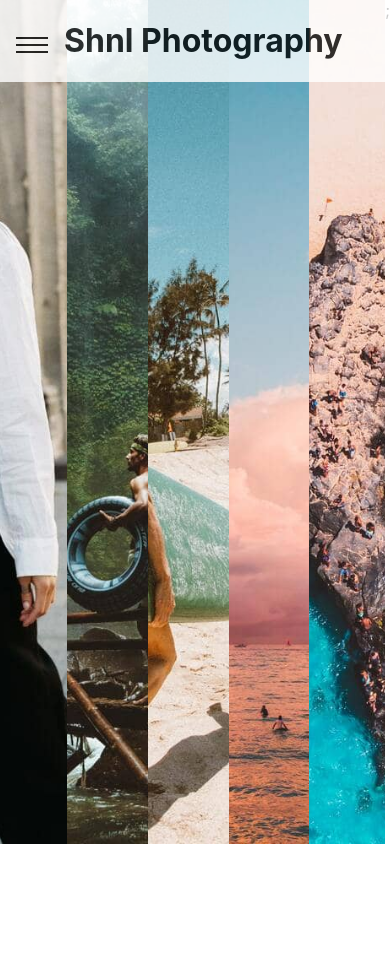
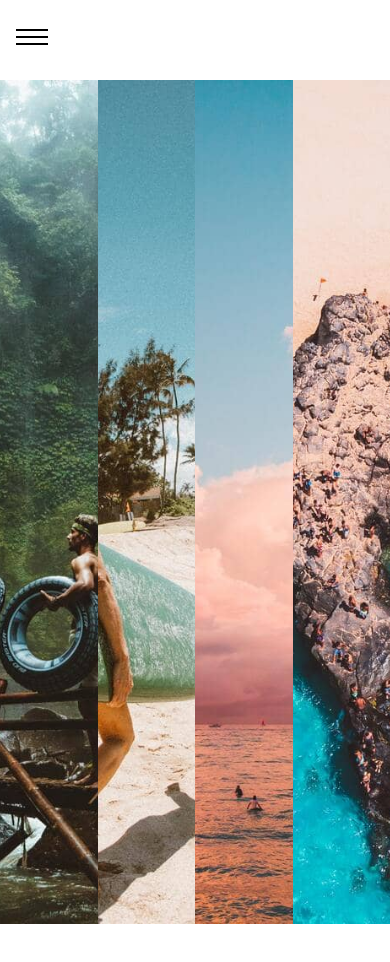
Before and after one commit to ianmat55/Shnl_Next, a Next.js app: page / in a window 390 px wide. Shown: the top 962 px of the page. After the commit the page ends 924 px from the top, so only its background shows below. Built offline with nearby package versions, Linux system fonts and the light colour scheme.

Commit message:
responsive image design added to wedding and lifestyle headers

```diff
--- a/components/layout.js
+++ b/components/layout.js
@@ -16,7 +16,7 @@ export default function Layout({ children }) {
         />
       </Head>
       <Nav />
-      <main>
+      <main id='main'>
         {children}
       </main>
     </>
--- a/components/navbar.js
+++ b/components/navbar.js
@@ -25,7 +25,7 @@ const MenuItems = ({ menuLinks }) => {
 const SocialIcons = ({ insta, facebook, email }) => {
 	const socialImgs = [insta, facebook, email];
 	const renderIcons = socialImgs.map((icon, id) =>
-		<li key={id} className={styles.sIcon}> <Image src={icon} alt={icon} />  </li>
+		<li key={id} className={styles.sIcon}> <Image src={icon} alt={icon} priority />  </li>
 	)
 
 	return (
@@ -100,7 +100,7 @@ const Nav = ({ setDesktopImg }) => {
 		<div id={styles.carouselContainer}>
 			<div className={styles.hamburgerContainer}>
 				<HamburgerMenu />
-				<h1 id='mobile-Title' className='text-xl tablet:hidden'> Shnl Photography </h1>
+				{/* <h1 id='mobile-Title' className='text-xl tablet:hidden'> Shnl Photography </h1> */}
 			</div>
 			<div id={styles.navContainer}>
 				<nav className='translate_nav'>
--- a/package.json
+++ b/package.json
@@ -14,6 +14,7 @@
     "postcss-preset-env": "^7.3.1",
     "react": "17.0.2",
     "react-dom": "17.0.2",
+    "react-responsive-carousel": "^3.2.22",
     "tailwindcss": "^3.0.19"
   },
   "devDependencies": {
--- a/pages/index.js
+++ b/pages/index.js
@@ -2,14 +2,6 @@ import Image from 'next/image'
 import React, { useState, useEffect } from 'react'
 import styles from '../styles/Home.module.css'
 
-import homeImg from '../public/assets/desktop_images/home.jpg'
-import weddingImg from '../public/assets/desktop_images/wedding.jpg'
-import commercialImg from '../public/assets/desktop_images/commercial.jpg'
-import lifestyleImg from '../public/assets/desktop_images/lifestyle.jpg'
-import galleryImg from '../public/assets/desktop_images/gallery.jpg'
-import contactImg from '../public/assets/desktop_images/contact.jpg'
-
-import img1 from '../public/assets/mobile_images/img1.jpg'
 import img2 from '../public/assets/mobile_images/img2.jpg'
 import img3 from '../public/assets/mobile_images/img3.jpg'
 import img4 from '../public/assets/mobile_images/img4.jpg'
@@ -17,74 +9,76 @@ import img5 from '../public/assets/mobile_images/img5.jpg'
 
 const MobileImages = ({ mobileImages }) => {
 	const [count, setCount] = useState(0);
-  	const [width, setWidth] = useState(undefined);
-	// const length = mobileImages.length;
+  	const [width, setWidth] = useState(1);
+
   	useEffect(() => {
     	if (typeof window !== 'undefined') {
       		console.log(window.innerWidth)
       		setWidth(window.innerWidth)
     	}
-  	})
-	// const width = window.innerWidth;
-
-	// const nextSlide = () => {
-	// 	setCount(count === length - 1 ? 0 : count + 1)
-	// }
+  	}, [width])
 
 	const transform = {
 		transform: `translateX(-${width * count}px)`,
-		transition: 'transform 0.6s ease-in-out'
+		transition: 'transform 0.6s ease-in-out',
+		height: '100vh',
+		width: '100vw',
 	}
 
 	useEffect(() => {
 		const incrementCount = setInterval(() => setCount(count === mobileImages.length - 1 ? 0 : count + 1), 9000);
+		console.log('hello');
 		return () => clearInterval(incrementCount);
 	}, [count]);
 
+	if (width <= 1000) {
 		return (
 			<>
 				{mobileImages.map((image, index) => {
 					return (
-					<Image key={index} id={index} className={`${transform} ${styles.mobileBackground}`} src={image} alt='idk' />
+						<div style={transform}>
+							<Image
+								key={index}
+								src={image}
+								alt='idk'
+								priority
+								layout='fill'
+								className={styles.mobileBackground}
+							/>
+						</div>
 				)
-			})};
+				})}
 			</>
-	);
-};
-
-const DesktopImages = ({ backgroundImages, mainImage }) => {
-	return(
-		<div id='imageWrapper'>
-			{backgroundImages.map((image, index) => {
-				if (image===backgroundImages[mainImage]) {
-					return (
-						<div key={index} id={index} className={styles.imgWrapper}>
-							<Image className={styles.deskImg} src={image} alt={image.toString()} />
-						</div>
-					);
+		)
 	} else {
 		return (
-						<div key={index} id={index} className={styles.imageWrapperHidden}>
-							<Image className={styles.deskImg} src={image} alt={image.toString()} />
+			<>
+				{mobileImages.map((image, index) => {
+					return (
+						<div className={styles.mobileBackground}>
+							<Image
+								src={image}
+								alt='idk'
+								key={index}
+								layout='fill'
+							/>
 						</div>
-					);
+
+					)
+				})}
+			</>
+		)
 	}
-			})}
-		</div>
-	)
-};
+}
 
-export default function Home({ desktopImg }) {
-	const backgroundImages = [homeImg, weddingImg, commercialImg, lifestyleImg, galleryImg, contactImg];
-	const mobileImages = [img1, img2, img3, img4, img5];
+
+export default function Home() {
+	const mobileImages = [img2, img3, img4, img5];
 
 	return (
-		<section className={styles.home}>
-			<div id={styles.mobileWrapper}>
+		<section id={styles.home}>
+			<div id={styles.slideShowDiv}>
 				<MobileImages mobileImages={mobileImages} />
-			</div>
-			<div id={styles.desktopWrapper}>
-				<DesktopImages backgroundImages={backgroundImages} mainImage={desktopImg} />
 			</div>
 		</section>
 	)
--- a/pages/lifestyle.js
+++ b/pages/lifestyle.js
@@ -13,8 +13,8 @@ const Hero = () => {
 
 export default function Lifestyle() {
 	return (
-		<div className='tablet:content'>
+		<section className='content'>
 			<Hero />
-		</div>
+		</section>
 	)
 }
--- a/styles/Home.module.css
+++ b/styles/Home.module.css
@@ -33,37 +33,35 @@
 
 #home {
   height: 100vh;
-  overflow: hidden;
-  overscroll-behavior: none;
+  /* overflow: hidden;
+  overscroll-behavior: none; */
   position: relative;
 }
 
 .mobileBackground {
   object-fit: cover;
-  height: 100%;
-  width: 100%;
-}
-
-#mobileWrapper {
-  display: flex;
   height: 100vh;
-  width: 100%;
-  overscroll-behavior: none;
-  background-size: contain;
-  background-repeat: no-repeat;
-}
-
-#desktopWrapper {
-  background-size: contain;
-  height: 100vh;
-  overscroll-behavior: none;
-  position: relative;
   width: auto;
 }
 
-@media (max-width: 600px) {
-  .grid {
-    width: 100%;
-    flex-direction: column;
+#slideShowDiv {
+  display: flex;
+  height: 100vh;
+  width: auto;
+  /* overscroll-behavior: none; */
+  background-size: contain;
+  background-repeat: no-repeat;
+  position: relative;
+}
+
+.imgDiv {
+  height: 100vh;
+  width: 100vw;
+}
+
+@media (min-width: 800px) {
+  #mobileBackground {
+    position: relative;
+    overflow: hidden;
   }
 }
--- a/styles/globals.css
+++ b/styles/globals.css
@@ -12,6 +12,10 @@ body {
 
 .content {
   max-width: 100vw;
+}
+
+#main {
+  margin-top: 5rem;
 }
 
 nav {
--- a/styles/navbar.module.css
+++ b/styles/navbar.module.css
@@ -14,8 +14,8 @@
 	display: flex;
 	position: fixed;
 	align-items: center;
-	background-color: white;
-	opacity: 80%;
+	/* background-color: white;
+	opacity: 80%; */
 	width: 100vw;
 	z-index: 50
 }
--- a/styles/utils.module.css
+++ b/styles/utils.module.css
@@ -29,24 +29,6 @@
 	border-radius: 9999px;
 }
 
-  .colorInherit {
-	color: inherit;
-  }
-
-  .padding1px {
-	padding-top: 1px;
-  }
-
-  .list {
-	list-style: none;
-	padding: 0;
-	margin: 0;
-  }
-
-  .listItem {
-	margin: 0 0 1.25rem;
-  }
-
 .lightText {
 	color: #666;
 }
```
Also changed, not shown: styles/Lifestyle.module.css (+40 -8 lines), styles/Wedding.module.css (+32 -4 lines), 1 other file (tests, documents, lock files or other folders). Lines whose indentation alone changed are shown as unchanged.
